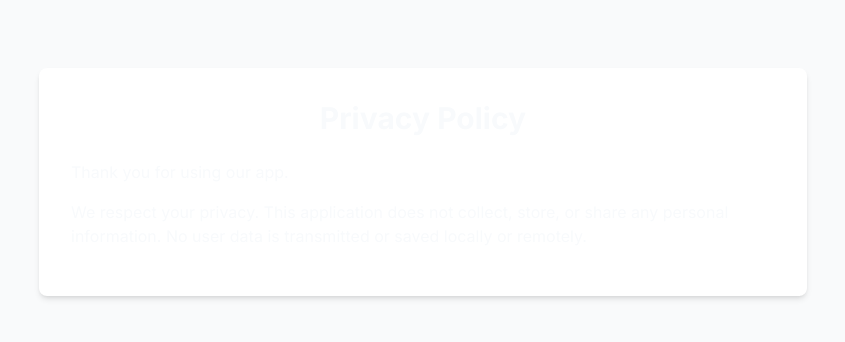
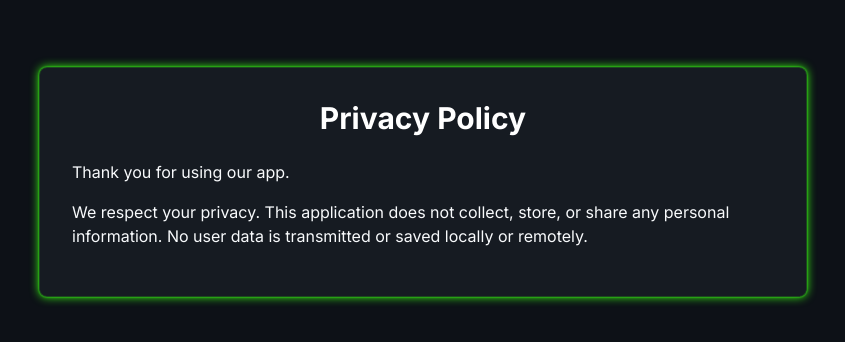
Before and after one commit to kumarajith/kumaji.dev, a React (Vite) app: page /privacy-policy in a window 1280 px wide. Shown: the part 218-560 px from the top of the page, without its empty margins (217-1062 px from the left). Built offline with nearby package versions, Linux system fonts and the light colour scheme.

Commit message:
Fix: Improve privacy policy readability
Adjust text and background colors for better contrast in the privacy policy page.

```diff
--- a/src/pages/PrivacyPolicy.tsx
+++ b/src/pages/PrivacyPolicy.tsx
@@ -3,10 +3,10 @@ import React from 'react';
 
 const PrivacyPolicy: React.FC = () => {
   return (
-    <div className="min-h-screen flex items-center justify-center px-4 py-12 bg-gray-50">
-      <div className="max-w-3xl w-full bg-white shadow-md rounded-lg p-8">
-        <h1 className="text-3xl font-bold mb-6 text-center">Privacy Policy</h1>
-        <div className="prose max-w-none">
+    <div className="min-h-screen flex items-center justify-center px-4 py-12 bg-gaming-dark text-foreground">
+      <div className="max-w-3xl w-full bg-gaming-card border border-gaming-accent/20 shadow-neon-sm rounded-lg p-8">
+        <h1 className="text-3xl font-bold mb-6 text-center text-white">Privacy Policy</h1>
+        <div className="prose max-w-none text-foreground">
           <p className="mb-4">Thank you for using our app.</p>
           <p className="mb-4">We respect your privacy. This application does not collect, store, or share any personal information. No user data is transmitted or saved locally or remotely.</p>
         </div>
```
